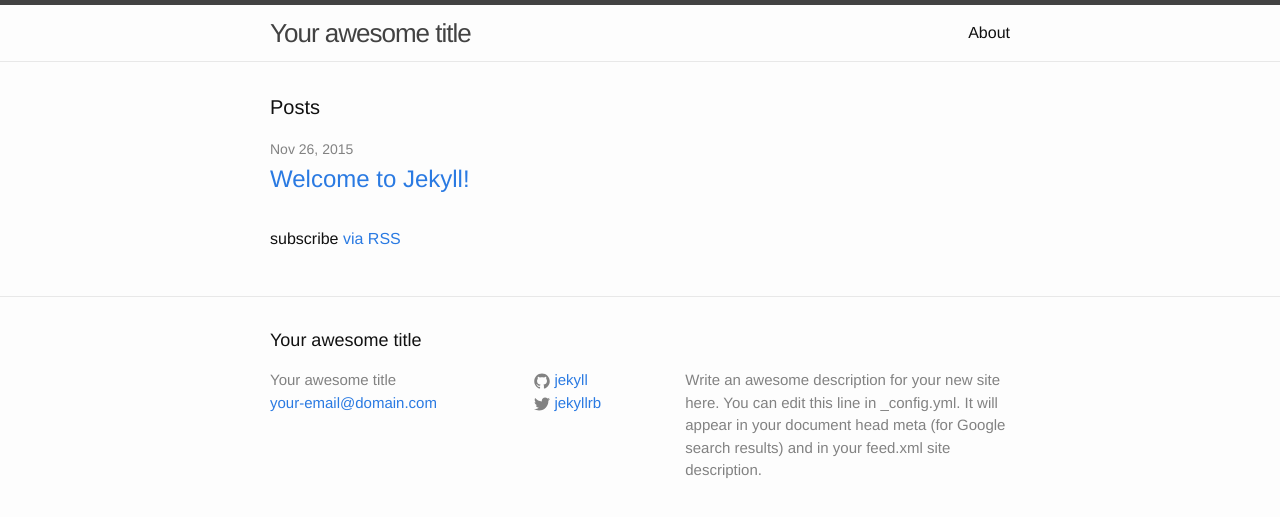
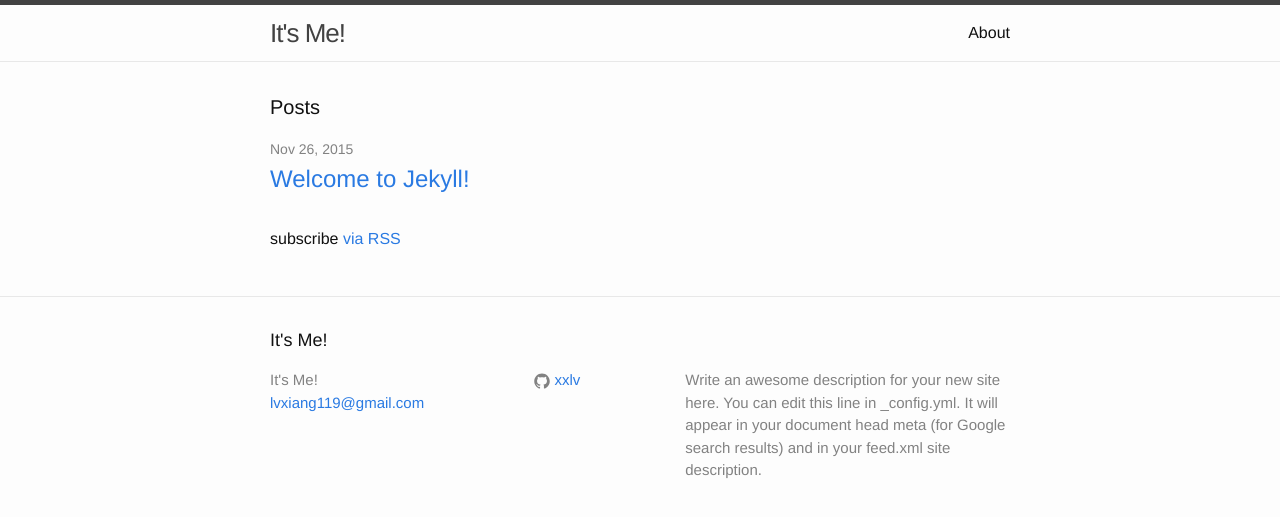
Before and after one commit to xxlv/okuer, a Jekyll site: the page built from index.html, in a window 1280 px wide. Shown: the top 517 px of the page. Built offline with Jekyll 4.4.1, drawn with Linux system fonts in a browser that asks for light colours.

Commit message:
update yml

```diff
--- a/_config.yml
+++ b/_config.yml
@@ -6,16 +6,15 @@
 # 'jekyll serve'. If you change this file, please restart the server process.
 
 # Site settings
-title: Your awesome title
-email: your-email@domain.com
+title: It's Me!
+email: lvxiang119@gmail.com
 description: > # this means to ignore newlines until "baseurl:"
   Write an awesome description for your new site here. You can edit this
   line in _config.yml. It will appear in your document head meta (for
   Google search results) and in your feed.xml site description.
 baseurl: "" # the subpath of your site, e.g. /blog
-url: "http://yourdomain.com" # the base hostname & protocol for your site
-twitter_username: jekyllrb
-github_username:  jekyll
+url: "http://blog.okuer.com" # the base hostname & protocol for your site
+github_username:  xxlv
 
 # Build settings
 markdown: kramdown
```
